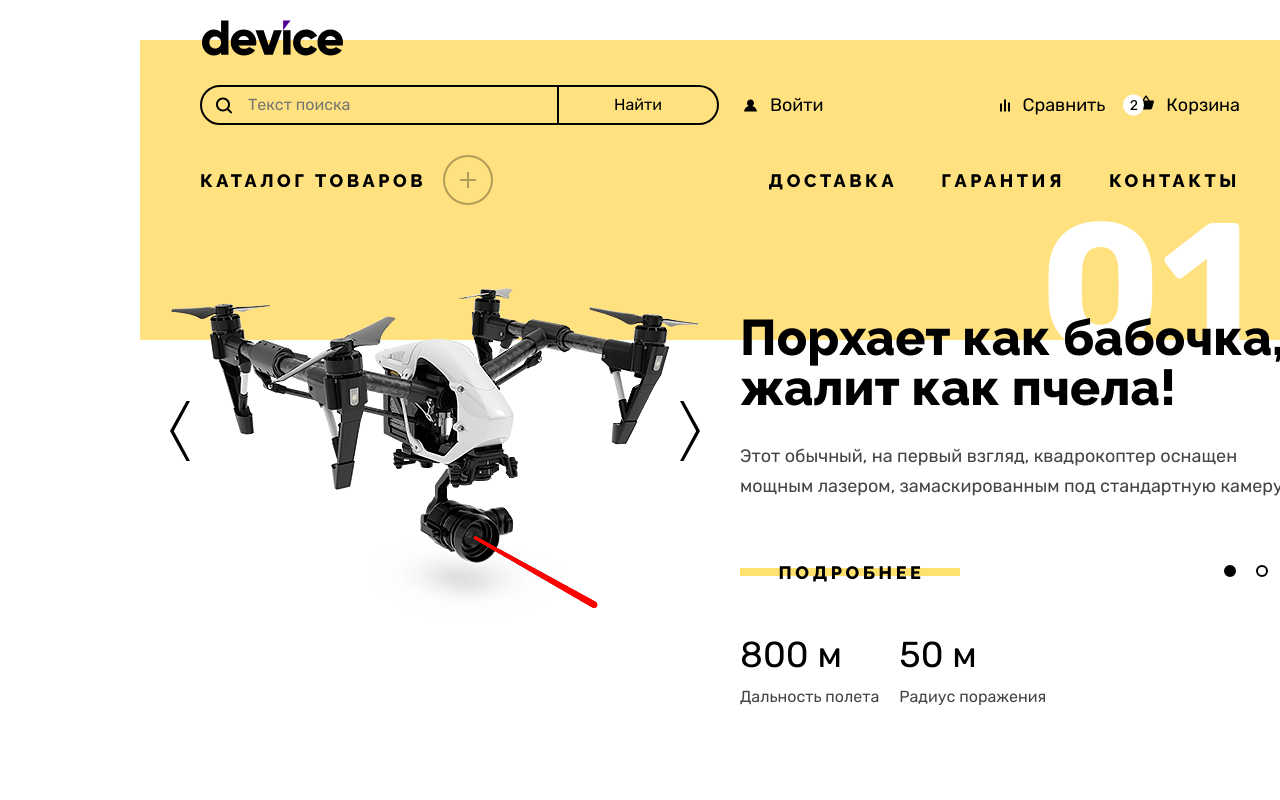
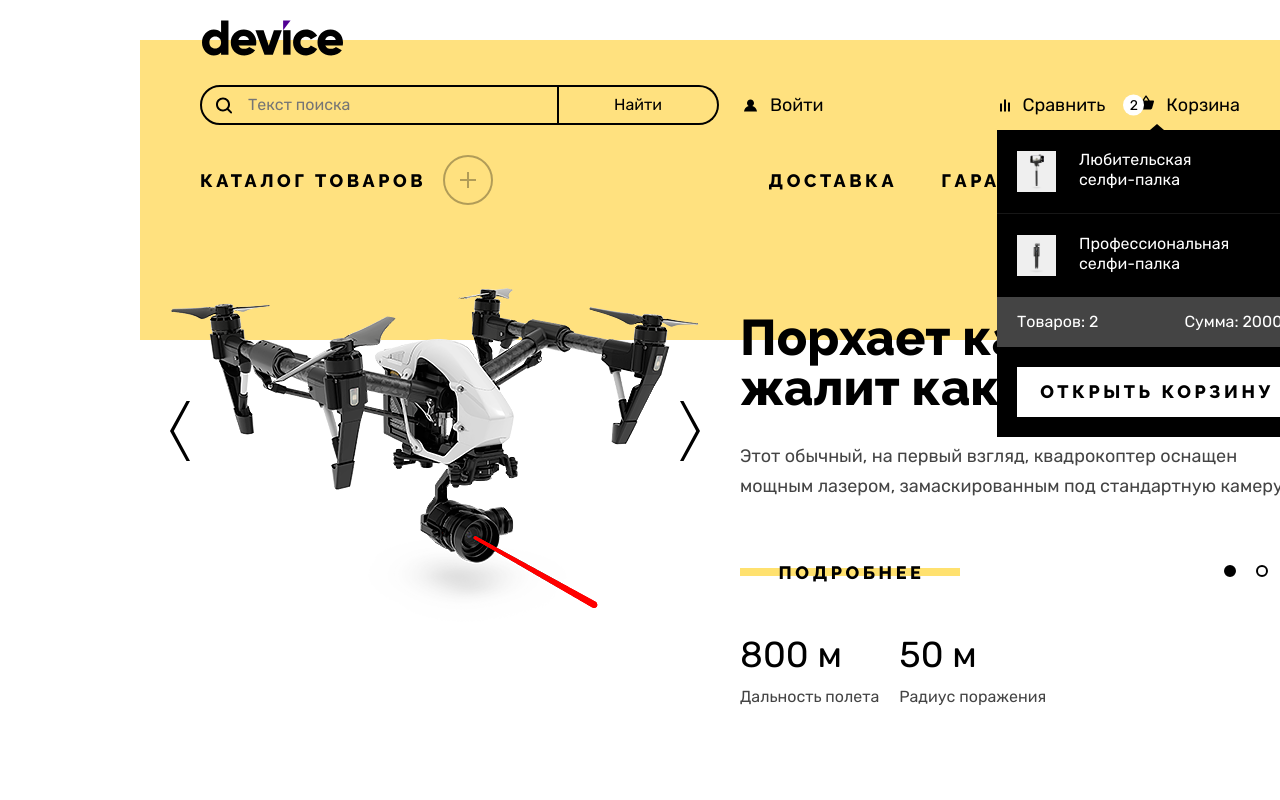
Before and after one commit to htmlacademy-htmlcss/2108245-device-34, a plain HTML site: page index.html in a window 1280 px wide. Shown: the top 800 px of the page. Drawn offline with Linux system fonts and the light colour scheme; files whose address does not match are found by name.

Commit message:
Добавляет

```diff
--- a/index.html
+++ b/index.html
@@ -30,7 +30,29 @@
             <div class="user-bar-wrapper">
               <div class="auth-link-wrapper"><a class="header-link auth-link" href="#">Войти</a></div>
               <a class="header-link comparison-link" href="#">Сравнить</a>
-              <button class="header-link basket-link" type="button">Корзина</button>
+                <div class="basket-container">
+                  <button class="header-link basket-link" type="button">Корзина</button>
+                  <div class="basket-tooltip">
+                    <h2 class="visually-hidden">Корзина.</h2>
+                    <ul class="basket-list">
+                      <li class="basket-item">
+                        <img class="basket-item-img" src="images/catalog-product-1.jpg" alt="Селфи-палка для любителей." width="39px" height="43px">
+                        <h3 class="basket-item-title">Любительская селфи-палка</h3>
+                        <button class="basket-item-delete"><span class="visually-hidden">Удалить товар из корзины.</span></button>
+                      </li>
+                      <li class="basket-item">
+                        <img class="basket-item-img" src="images/catalog-product-2.jpg" alt="Селфи-палка для любителей." width="39px" height="43px">
+                        <h3 class="basket-item-title">Профессиональная селфи-палка</h3>
+                        <button class="basket-item-delete"><span class="visually-hidden">Удалить товар из корзины.</span></button>
+                      </li>
+                    </ul>
+                    <div class="basket-summary">
+                      <p class="basket-summary-text count">Товаров: 2</p>
+                      <p class="basket-summary-text total">Сумма: 2000 ₽</p>
+                    </div>
+                    <a class="basket-tooltip-link" href="#">Открыть корзину</a>
+                  </div>
+                </div>
             </div>
           </div>
           <nav class="navigation">
--- a/styles/styles.css
+++ b/styles/styles.css
@@ -227,6 +227,13 @@ img {
   grid-column-start: 3;
 }
 
+.basket-container {
+  display: flex;
+  margin-left: 18px;
+  align-items: center;
+  position: relative;
+}
+
 .basket-link {
   padding: 0;
   padding-left: 43px;
@@ -251,6 +258,120 @@ img {
   left: 0;
   top: 50%;
   transform: translateY(-50%);
+}
+
+.basket-tooltip {
+  display: flex;
+  flex-direction: column;
+  flex-wrap: wrap;
+  position: absolute;
+  width: 320px;
+  background-color: #000000;
+  color: #ffffff;
+  font-size: 16px;
+  line-height: 20px;
+  z-index: 4;
+  top: calc(100% + 5px);
+  right: -77px;
+}
+
+.basket-tooltip::before{
+  content: "";
+  position: absolute;
+  top: 0;
+  left: 50%;
+  width: 14px;
+  height: 6px;
+  transform: translateX(-50%) translateY(-6px);
+  background-color: #000000;
+  clip-path: polygon(50% 0%, 0% 100%, 100% 100%);
+}
+
+.basket-list {
+  list-style: none;
+  margin: 0;
+  padding: 0;
+}
+
+.basket-item {
+  display: grid;
+  grid-template-columns: 39px 1fr 30px;
+  column-gap: 23px;
+  align-items: start;
+  padding: 20px;
+}
+
+.basket-item:not(:last-child){
+  border-bottom: 1px solid rgba(220, 220, 220, 0.1);
+}
+
+.basket-item-title {
+  margin: 0;
+  font: inherit;
+}
+
+.basket-item-delete {
+  border: none;
+  background-color: transparent;
+  cursor: pointer;
+  width: 30px;
+  height: 30px;
+  position: relative;
+  transform: translate(30%, -30%);
+}
+
+.basket-item-delete::before,
+.basket-item-delete::after {
+  content: "";
+  width: 2px;
+  height: 14px;
+  background-color: #ffffff;
+  top: 50%;
+  left: 50%;
+  position: absolute;
+}
+
+.basket-item-delete::before{
+  transform: translateY(-50%) translateX(-50%) rotate(45deg);
+}
+
+.basket-item-delete::after{
+  transform: translateY(-50%) translateX(-50%) rotate(-45deg);
+}
+
+.basket-summary {
+  padding: 15px 20px;
+  display: grid;
+  grid-template-columns: 120px 1fr;
+  gap: 10px;
+  background-color: #444444;
+  margin-bottom: 20px;
+}
+
+.basket-summary-text {
+  margin: 0;
+}
+.total{
+  text-align: end;
+}
+
+.basket-tooltip-link {
+  width: calc(100% - 40px);
+  margin: 0 auto 20px auto;
+  background: #FFFFFF;
+  min-height: 50px;
+  padding: 14px;
+  text-decoration: none;
+  font-family: "Raleway", "Arial", sans-serif;
+  font-weight: 800;
+  font-size: 18px;
+  line-height: 21px;
+  text-align: center;
+  letter-spacing: 0.2em;
+  text-transform: uppercase;
+  color: #000000;
+  align-items: center;
+
 }
 
 .navigation {
@@ -931,6 +1052,11 @@ img {
   min-height: 55px;
   padding: 12px 20px 10px 16px;
   border-bottom: 3px solid #c4c4c4;
+  outline: none;
+}
+
+.field::placeholder {
+  color: rgba(68, 68, 68, 0.5);
 }
 
 .newsletter-button {
@@ -1593,7 +1719,8 @@ img {
 .header-logo:hover,
 .footer-logo:hover,
 .breadcrumbs-link:hover,
-.select-control:hover {
+.select-control:hover,
+.contacts-phone:hover {
   opacity: 0.6;
   transition: opacity 0.3s;
 }
@@ -1601,7 +1728,8 @@ img {
 .header-logo:active,
 .footer-logo:active,
 .breadcrumbs-link:active,
-.select-control:active {
+.select-control:active,
+.contacts-phone:active {
   opacity: 0.3;
   transition: opacity 0.3s;
 }
@@ -1609,7 +1737,8 @@ img {
 .header-logo:focus,
 .footer-logo:focus,
 .breadcrumbs-link:focus,
-.select-control:focus {
+.select-control:focus,
+.contacts-phone:focus {
   outline-offset: 2px;
   outline: 2px solid #af4fff;
 }
@@ -2043,3 +2172,19 @@ img {
   outline: #af4fff 2px solid;
   outline-offset: 2px;
 }
+
+.field:active {
+  color: #444444;
+}
+
+.field:focus {
+  background-color: #DCDCDC;
+}
+
+.field:disabled{
+  opacity: 0.3;
+}
+
+.field.is-error {
+  border-bottom: #FF3D3D;
+}
```
